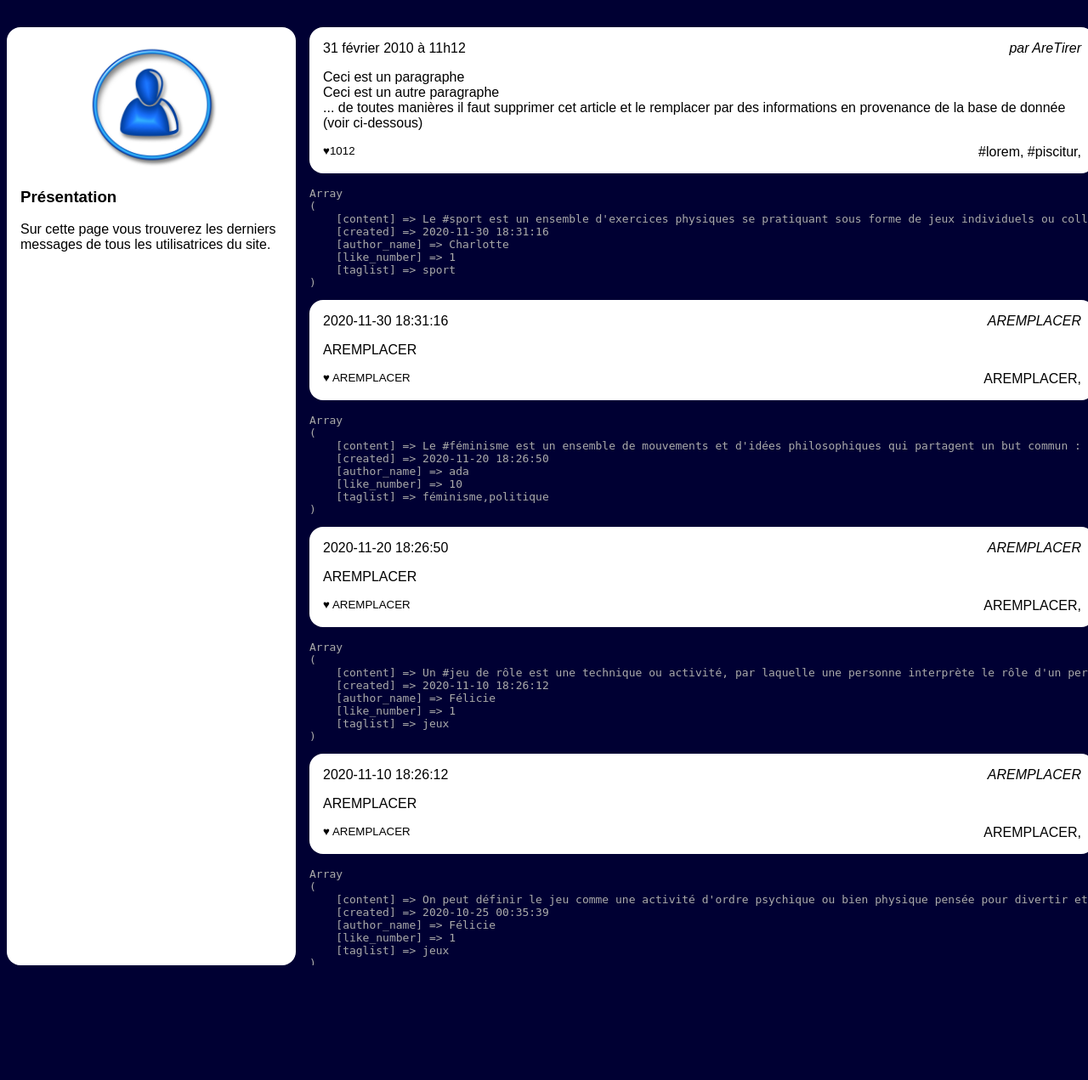
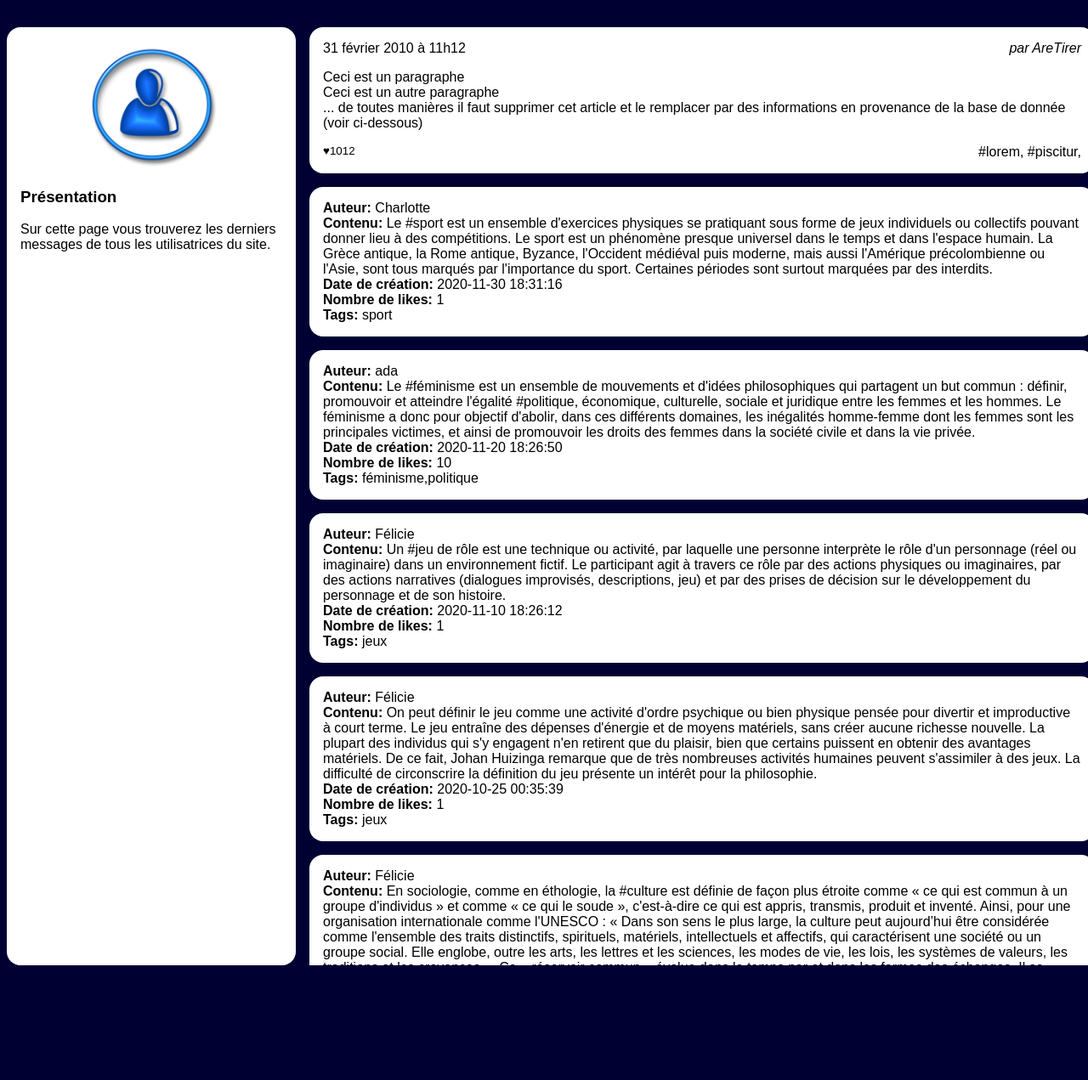
Before and after one commit to bejjarmehdi/projet-collectif-r-seau-social-php-myp, a PHP site: page /news.php in a window 1280 px wide. Shown: the part 92-1363 px from the top of the page at 85% size. Run offline with PHP 8.4, Linux system fonts and the light colour scheme; data comes from the database, SQL or seed files in the repository.

Commit message:
affichage post

```diff
--- a/Niveau1/news.php
+++ b/Niveau1/news.php
@@ -80,7 +80,7 @@
                 // Etape 2: Poser une question à la base de donnée et récupérer ses informations
                 // cette requete vous est donnée, elle est complexe mais correcte,
                 // si vous ne la comprenez pas c'est normal, passez, on y reviendra
-                $laQuestionEnSql = "
+                $laQuestionEnSql = '
                     SELECT posts.content,
                     posts.created,
                     users.alias as author_name,
@@ -93,8 +93,8 @@
                     LEFT JOIN likes      ON likes.post_id  = posts.id
                     GROUP BY posts.id
                     ORDER BY posts.created DESC
-                    LIMIT 5
-                    ";
+                    LIMIT 5'
+                    ;
                 $lesInformations = $mysqli->query($laQuestionEnSql);
                 // Vérification
                 if ( ! $lesInformations)
@@ -105,6 +105,22 @@
                     exit();
                 }
 
+                while ($row = $lesInformations->fetch_assoc()) {
+                    echo "<article>";
+                    echo "<p><strong>Auteur:</strong> " . $row['author_name'] . "</p>";
+                    echo "<p><strong>Contenu:</strong> " . $row['content'] . "</p>";
+                    echo "<p><strong>Date de création:</strong> " . $row['created'] . "</p>";
+                    echo "<p><strong>Nombre de likes:</strong> " . $row['like_number'] . "</p>";
+                    echo "<p><strong>Tags:</strong> " . $row['taglist'] . "</p>";
+                    echo "</article>";
+                }
+
+                // Fermeture de la connexion à la base de données
+                $mysqli->close();
+
+
+
+
                 // Etape 3: Parcourir ces données et les ranger bien comme il faut dans du html
                 // NB: à chaque tour du while, la variable post ci dessous reçois les informations du post suivant.
                 while ($post = $lesInformations->fetch_assoc())
@@ -112,6 +128,7 @@
                     //la ligne ci-dessous doit etre supprimée mais regardez ce
                     //qu'elle affiche avant pour comprendre comment sont organisées les information dans votre
                     echo "<pre>" . print_r($post, 1) . "</pre>";
+
 
                     // @todo : Votre mission c'est de remplacer les AREMPLACER par les bonnes valeurs
                     // ci-dessous par les bonnes valeurs cachées dans la variable $post
```
